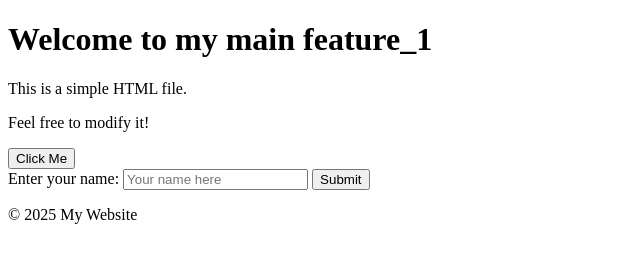
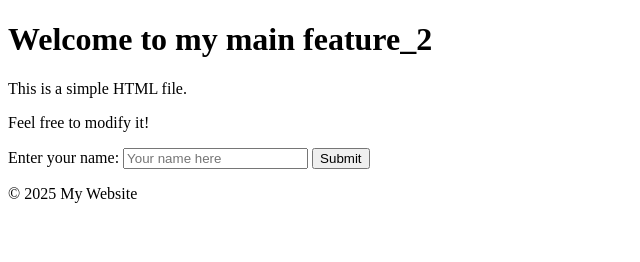
Before and after one commit to kishangupta1216/Feature_Flag_intc, a plain HTML site: page index.html in a window 1280 px wide. Shown: the whole page, without its empty margins (0-640 px from the left). Drawn offline with Linux system fonts and the light colour scheme.

Commit message:
Update index.html

```diff
--- a/index.html
+++ b/index.html
@@ -6,9 +6,6 @@
     <title>Basic HTML Page</title>
     <script>
 
-        // Function to show an alert when the button is clicked
-        function showAlert() {
-            alert("Hello! This is your custom message.");
         // Function to show an alert with the entered name
         function greetUser() {
             const userName = document.getElementById("nameInput").value;
@@ -23,16 +20,12 @@
 </head>
 <body>
     <header>
-        <h1>Welcome to my main feature_1</h1>
+        <h1>Welcome to my main feature_2</h1>
     </header>
 
     <main>
         <p>This is a simple HTML file.</p>
         <p>Feel free to modify it!</p>
-
-        <!-- Added a button that calls showAlert() when clicked -->
-        <button onclick="showAlert()">Click Me</button>
-
 
         <!-- Form for user input -->
         <form onsubmit="event.preventDefault(); greetUser();">
```
